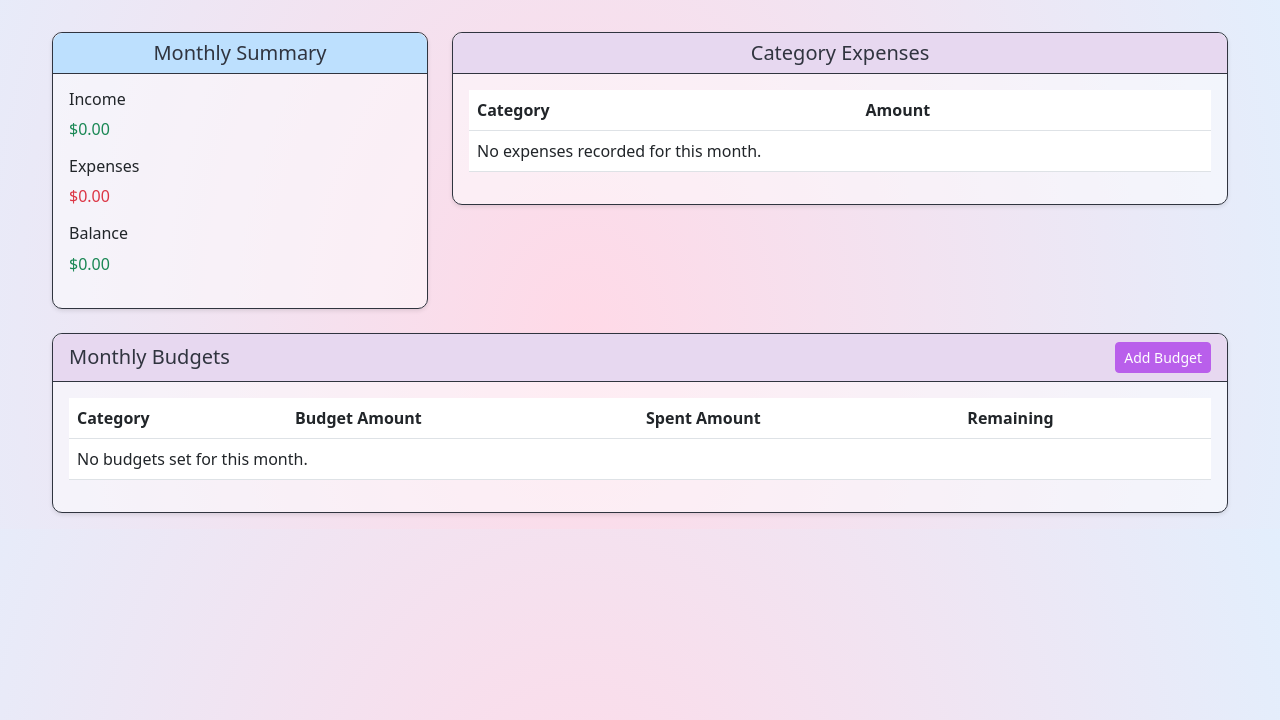
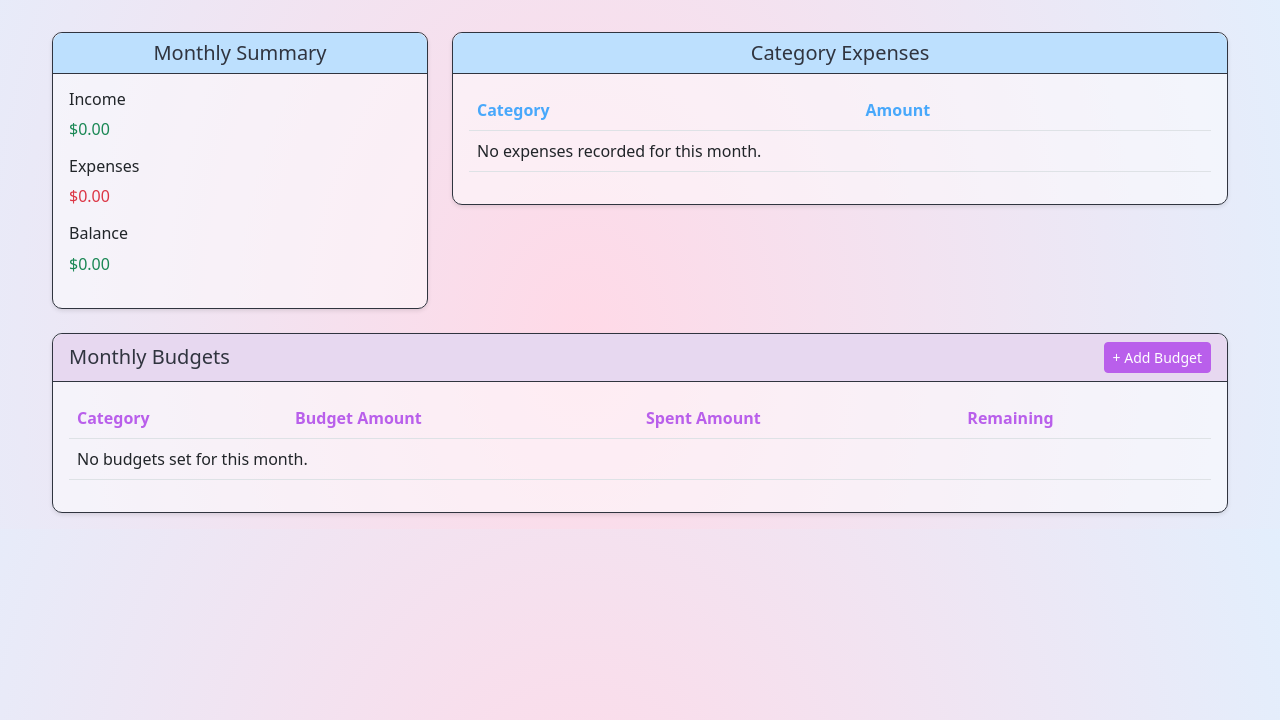
Before and after one commit to cleliamolanda/budget-tracker, a Django app: page / in a window 1280 px wide. Shown: the part 56-776 px from the top of the page. Run offline with Django 5.2, Linux system fonts and the light colour scheme; the visitor is signed in with stand-in values (Sample User, id 1); data that the repository does not hold is empty.

Commit message:
Customized tables for each tab

```diff
--- a/budget/templates/budget/budget_list.html
+++ b/budget/templates/budget/budget_list.html
@@ -10,13 +10,13 @@
     </div>
     <div class="card-body">
         <div class="table-responsive">
-            <table class="table">
+            <table class="table custom-no-bg">
                 <thead>
                     <tr>
                         {% for header in headers %}
-                            <th>{{ header }}</th>
+                            <th class="custom-col-name-purple custom-text-center">{{ header }}</th>
                         {% endfor %}
-                        <th>Actions</th>
+                        <th class="custom-col-name-purple custom-text-center">Actions</th>
                     </tr>
                 </thead>
                 <tbody>
--- a/budget/templates/budget/category_list.html
+++ b/budget/templates/budget/category_list.html
@@ -10,7 +10,7 @@
     </div>
     <div class="card-body">
         <div class="table-responsive">
-            <table class="table">
+            <table class="table custom-no-bg">
                 <thead>
                     <tr>
                         {% for header in headers %}
--- a/budget/templates/budget/dashboard.html
+++ b/budget/templates/budget/dashboard.html
@@ -2,7 +2,9 @@
 {% load budget_extras %}
 {% load static %}
 
-{% block extrastyle %}{{ block.super }}<link rel="stylesheet" href="{% static 'css/dashboard.css' %}">{% endblock %}
+{% block extrastyle %}{{ block.super }}
+<link rel="stylesheet" href="{% static 'css/dashboard.css' %}">
+{% endblock %}
 
 {% block title %}Dashboard - Budget Tracker{% endblock %}
 
@@ -34,7 +36,7 @@
 
     <div class="col-md-8">
         <div class="card custom-card mb-4">
-            <div class="card-header custom-card-header-purple custom-card-header-border">
+            <div class="card-header custom-card-header-skyblue custom-card-header-border">
                 <h5 class="card-title custom-text-style mb-0">Category Expenses</h5>
             </div>
             <div class="card-body">
@@ -42,8 +44,8 @@
                     <table class="table custom-no-bg">
                         <thead>
                             <tr>
-                                <th>Category</th>
-                                <th>Amount</th>
+                                <th class="custom-col-name-skyblue">Category</th>
+                                <th class="custom-col-name-skyblue">Amount</th>
                             </tr>
                         </thead>
                         <tbody>
@@ -70,17 +72,17 @@
         <div class="card custom-card">
             <div class="card-header d-flex justify-content-between align-items-center custom-card-header-purple custom-card-header-border">
                 <h5 class="card-title custom-text-style mb-0">Monthly Budgets</h5>
-                <a href="{% url 'budget:budget-create' %}" class="btn btn-primary btn-sm custom-btn-purple">Add Budget</a>
+                <a href="{% url 'budget:budget-create' %}" class="btn btn-primary btn-sm custom-btn-purple">+ Add Budget</a>
             </div>
             <div class="card-body">
                 <div class="table-responsive">
-                    <table class="table">
+                    <table class="table custom-no-bg">
                         <thead>
                             <tr>
-                                <th>Category</th>
-                                <th>Budget Amount</th>
-                                <th>Spent Amount</th>
-                                <th>Remaining</th>
+                                <th class="custom-col-name-purple">Category</th>
+                                <th class="custom-col-name-purple">Budget Amount</th>
+                                <th class="custom-col-name-purple">Spent Amount</th>
+                                <th class="custom-col-name-purple">Remaining</th>
                             </tr>
                         </thead>
                         <tbody>
--- a/budget/templates/budget/transaction_list.html
+++ b/budget/templates/budget/transaction_list.html
@@ -14,9 +14,9 @@
                 <thead>
                     <tr>
                         {% for header in headers %}
-                            <th>{{ header }}</th>
+                            <th class="custom-col-name-fuchsia custom-text-center">{{ header }}</th>
                         {% endfor %}
-                        <th>Actions</th>
+                        <th class="custom-col-name-fuchsia">Actions</th>
                     </tr>
                 </thead>
                 <tbody>
--- a/static/css/custom_tables.css
+++ b/static/css/custom_tables.css
@@ -1,3 +1,22 @@
-table.custom-no-bg {
-    background: transparent !important;
+.custom-no-bg {
+    --bs-table-bg: transparent !important;
 }
+
+.custom-text-center {
+    text-align: center;
+}
+
+.custom-col-name-fuchsia {
+    color: #C23E6E !important;
+    /* text-align: center; */
+}
+
+.custom-col-name-skyblue {
+    color: #48A8FB !important;
+    /* text-align: center; */
+}
+
+.custom-col-name-purple {
+    color: #B95FEB !important;
+    /* text-align: center; */
+}
```
